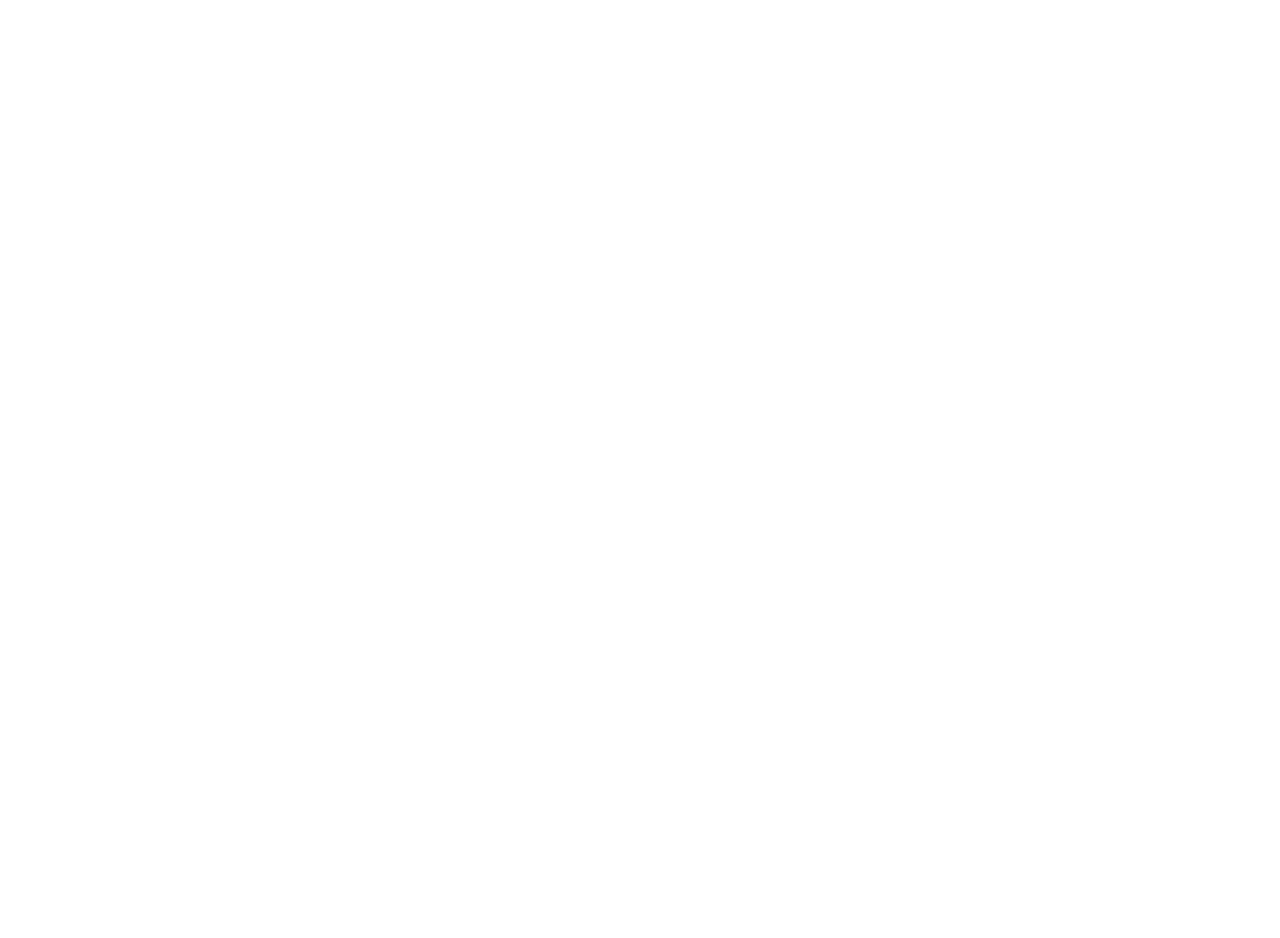
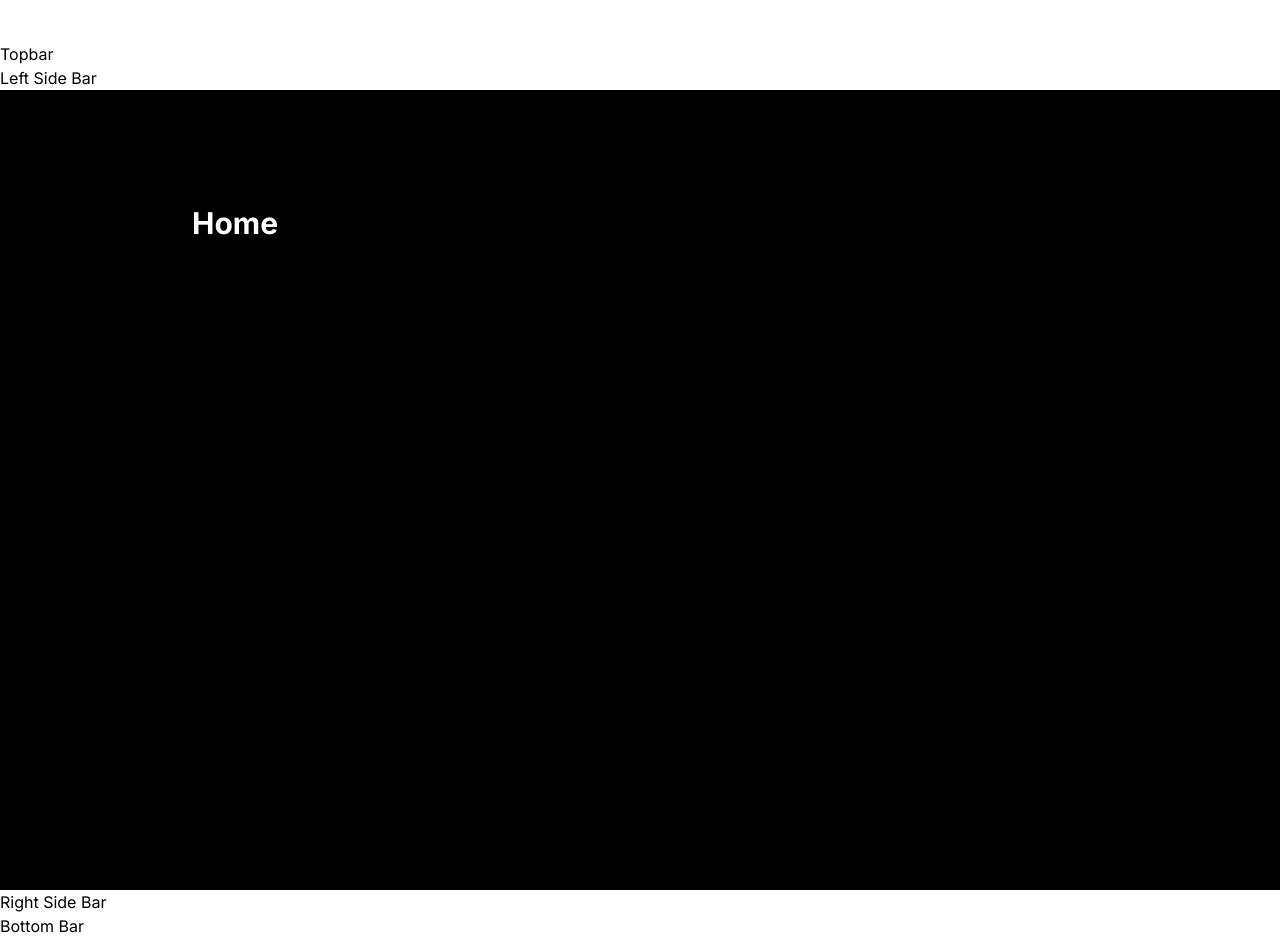
Before and after one commit to RaturiAR7/threads-app, a Next.js app: page / in a window 1280 px wide. Before the commit the page ends 800 px from the top, so only its background shows below. Built offline with nearby package versions, Linux system fonts and the light colour scheme.

Commit message:
Set up layout for app and initialize components

```diff
--- a/app/(root)/layout.tsx
+++ b/app/(root)/layout.tsx
@@ -2,6 +2,10 @@
 import { Inter } from "next/font/google";
 import "../globals.css";
 import { ClerkProvider } from "@clerk/nextjs";
+import Topbar from "@/components/shared/Topbar";
+import LeftSidebar from "@/components/shared/LeftSidebar";
+import RightSidebar from "@/components/shared/RightSidebar";
+import Bottombar from "@/components/shared/Bottombar";
 
 const inter = Inter({ subsets: ["latin"] });
 
@@ -19,6 +23,15 @@
     <ClerkProvider>
       <html lang='en'>
         <body className={inter.className}>{children}</body>
+        <Topbar />
+        <main>
+          <LeftSidebar />
+          <section className='main-container'>
+            <div className='w-full max-w-4xl'>{children}</div>
+          </section>
+          <RightSidebar />
+        </main>
+        <Bottombar />
       </html>
     </ClerkProvider>
   );
--- a/app/(root)/page.tsx
+++ b/app/(root)/page.tsx
@@ -3,7 +3,8 @@
 export default function Home() {
   return (
     <div>
-      <UserButton afterSwitchSessionUrl='/' />
+      {/* <UserButton afterSwitchSessionUrl='/' /> */}
+      <h1 className='head-text text-left'>Home</h1>
     </div>
   );
 }
--- /dev/null
+++ b/components/shared/Bottombar.tsx
@@ -0,0 +1,8 @@
+
+function Bottombar() {
+  return (
+<h1>Bottom Bar</h1>
+  )
+}
+
+export default Bottombar
--- /dev/null
+++ b/components/shared/LeftSidebar.tsx
@@ -0,0 +1,5 @@
+function LeftSidebar() {
+  return <h1>Left Side Bar</h1>;
+}
+
+export default LeftSidebar;
--- /dev/null
+++ b/components/shared/RightSidebar.tsx
@@ -0,0 +1,5 @@
+function RightSidebar() {
+  return <h1>Right Side Bar</h1>;
+}
+
+export default RightSidebar;
--- /dev/null
+++ b/components/shared/Topbar.tsx
@@ -0,0 +1,5 @@
+function Topbar() {
+  return <h1>Topbar</h1>;
+}
+
+export default Topbar;
```
